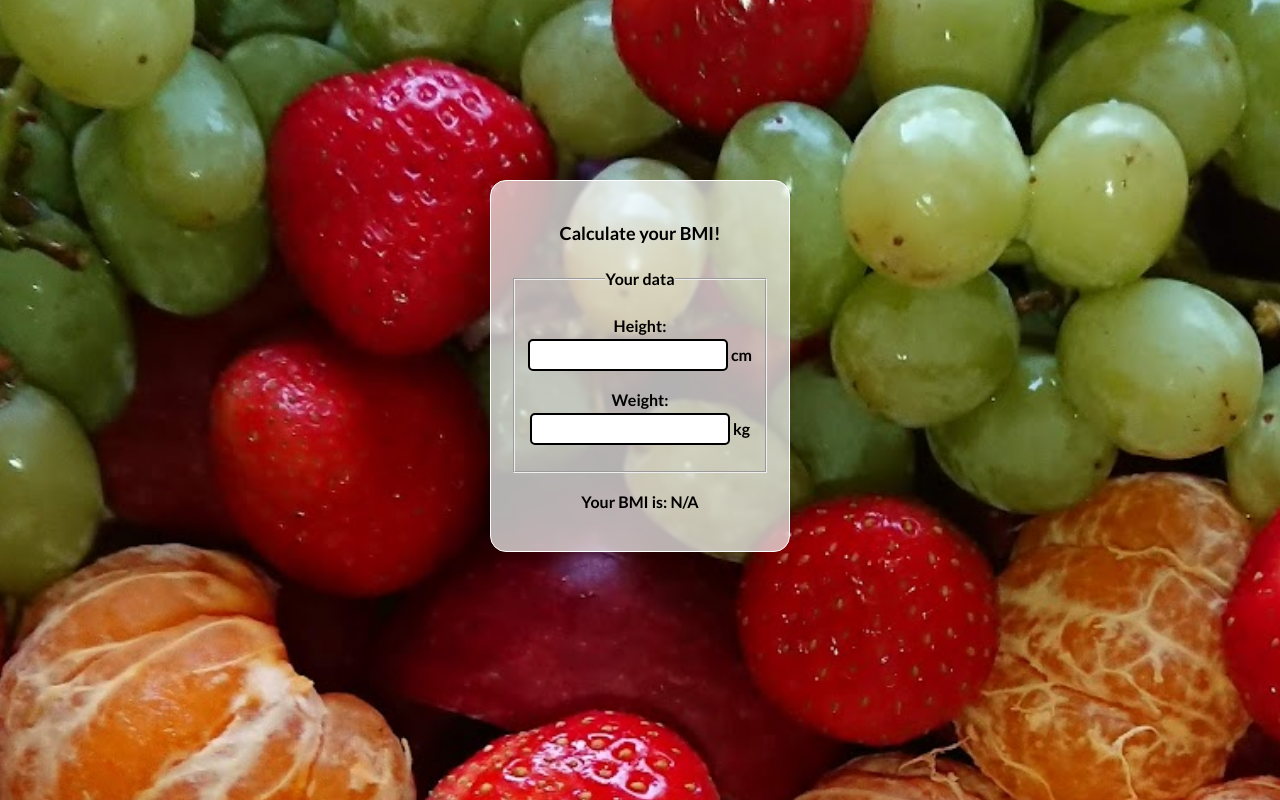
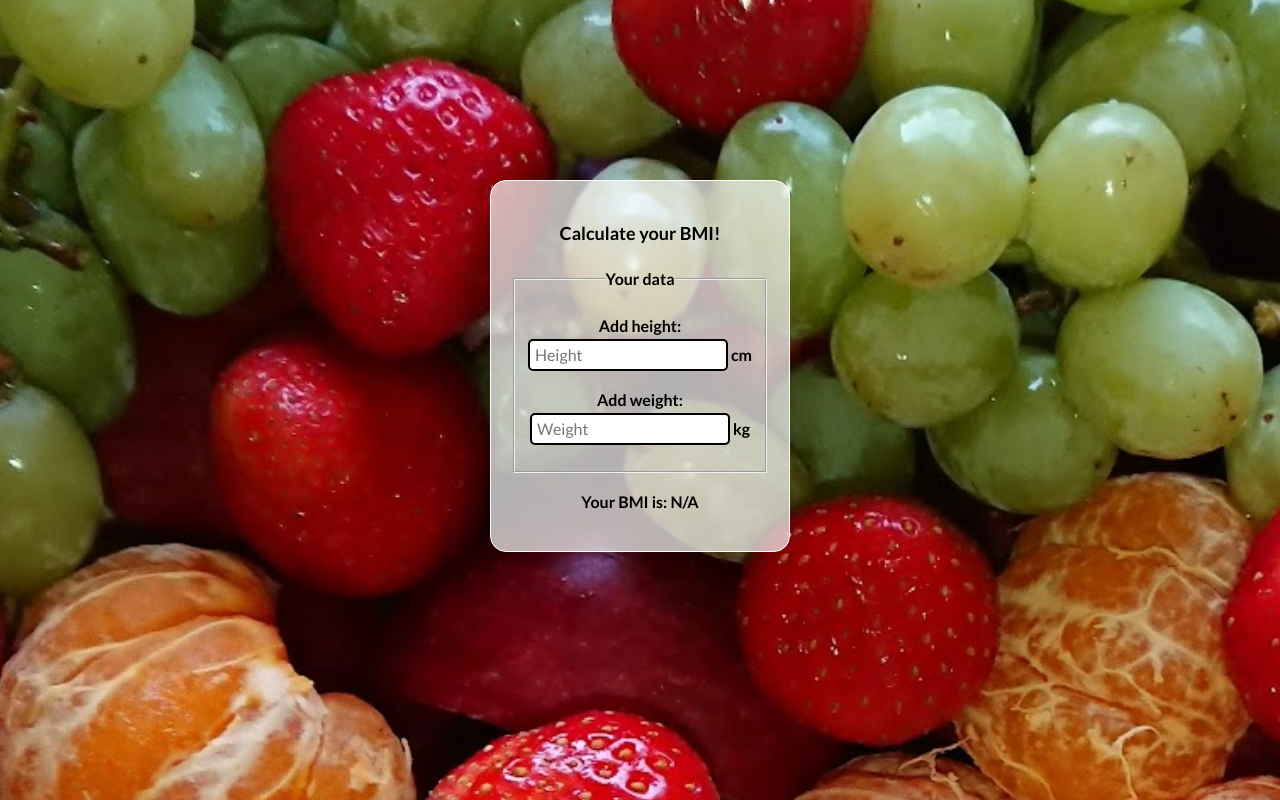
Before and after one commit to RobFyd/BMI-Calculator, a plain HTML site: page index.html in a window 1280 px wide. Drawn offline with nearby package versions, Linux system fonts and the light colour scheme.

Commit message:
placeholder added

```diff
--- a/index.html
+++ b/index.html
@@ -27,12 +27,12 @@
                     <legend>Your data</legend>
                     <p>
                         <label>
-                            Height: <input class="form__field js-height" required type="number" min="1" step="any"> cm
+                           Add height: <input class="form__field js-height" required type="number" min="1" step="any" placeholder="Height"> cm
                         </label>
                     </p>
                     <p>
                         <label>
-                            Weight: <input class="form__field js-weight" required type="number" min="1" step="any"> kg
+                            Add weight: <input class="form__field js-weight" required type="number" min="1" step="any" placeholder="Weight"> kg
                         </label>
                     </p>
 
```
